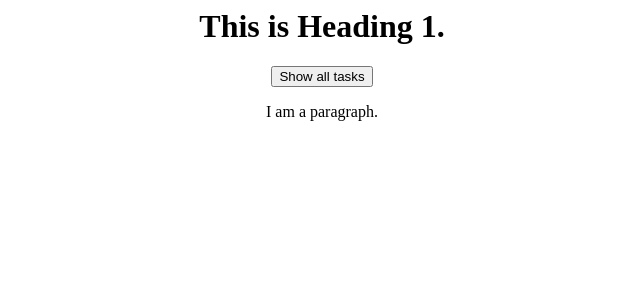
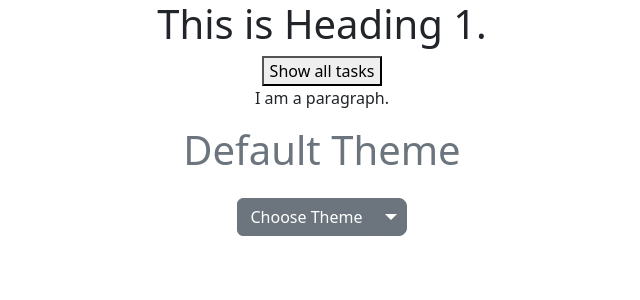
Before and after one commit to lyxian/react-learn, a React app: page / in a window 1280 px wide. Shown: the top 300 px of the page, without its empty margins (318-958 px from the left). Built offline with nearby package versions, Linux system fonts and the light colour scheme.

Commit message:
try bootstrap

```diff
--- a/public/index.html
+++ b/public/index.html
@@ -1,9 +1,20 @@
 <html>
   <head>
     <title>Sample App</title>
+    <link
+      href="https://cdn.jsdelivr.net/npm/bootstrap@5.2.3/dist/css/bootstrap.min.css"
+      rel="stylesheet"
+      integrity="sha384-rbsA2VBKQhggwzxH7pPCaAqO46MgnOM80zW1RWuH61DGLwZJEdK2Kadq2F9CUG65"
+      crossorigin="anonymous"
+    />
   </head>
   <body>
     <div id="root"></div>
     <script src="main.js"></script>
+    <script
+      src="https://cdn.jsdelivr.net/npm/bootstrap@5.2.3/dist/js/bootstrap.bundle.min.js"
+      integrity="sha384-kenU1KFdBIe4zVF0s0G1M5b4hcpxyD9F7jL+jjXkk+Q2h455rYXK/7HAuoJl+0I4"
+      crossorigin="anonymous"
+    ></script>
   </body>
 </html>
--- a/src/App.jsx
+++ b/src/App.jsx
@@ -2,6 +2,8 @@ import React, { Component } from "react";
 import "./App.css";
 
 import Button from "./components/Button";
+import ThemeSwitcher from "./components/ThemeSwitcher";
+// import ThemeSwitcher from "./components/ThemeSwitcher-1";
 
 class App extends Component {
   render() {
@@ -10,6 +12,7 @@ class App extends Component {
         <h1>This is Heading 1.</h1>
         <Button />
         <p>I am a paragraph.</p>
+        <ThemeSwitcher />
       </div>
     );
   }
--- /dev/null
+++ b/src/components/ThemeSwitcher.jsx
@@ -0,0 +1,55 @@
+import React, { Component } from "react";
+import { useState } from "react";
+
+const ThemeSwitcher = () => {
+  const [theme, setTheme] = useState(null);
+  const [drop, setDrop] = useState(false);
+  const resetTheme = () => {
+    setTheme(null);
+    setDrop(false);
+  };
+  const themeClass = theme ? theme.toLowerCase() : "secondary";
+  return (
+    <>
+      <div
+        className={`text-capitalize h1 mb-4 w-100 text-center text-${themeClass}`}
+      >
+        {`${theme || "Default"} Theme`}
+      </div>
+      <div className="btn-group">
+        <button
+          className={`text-capitalize btn btn-${themeClass} btn-lg"`}
+          type="button"
+        >
+          {theme ? theme + " theme" : "Choose Theme"}
+        </button>
+        <button
+          type="button"
+          className={`btn btn-lg btn-${themeClass} dropdown-toggle dropdown-toggle-split`}
+          // className={`btn btn-primary dropdown-toggle`}
+          data-bs-toggle="dropdown"
+          aria-expanded={drop}
+        >
+          <span className="visually-hidden">Toggle Dropdown</span>
+        </button>
+        <div className="dropdown-menu">
+          <a className="dropdown-item" onClick={() => setTheme("primary")}>
+            Primary Theme
+          </a>
+          <a className="dropdown-item" onClick={() => setTheme("danger")}>
+            Danger Theme
+          </a>
+          <a className="dropdown-item" onClick={() => setTheme("success")}>
+            Success Theme
+          </a>
+          <div className="dropdown-divider"></div>
+          <a className="dropdown-item" onClick={() => resetTheme()}>
+            Default Theme
+          </a>
+        </div>
+      </div>
+    </>
+  );
+};
+
+export default ThemeSwitcher;
```
